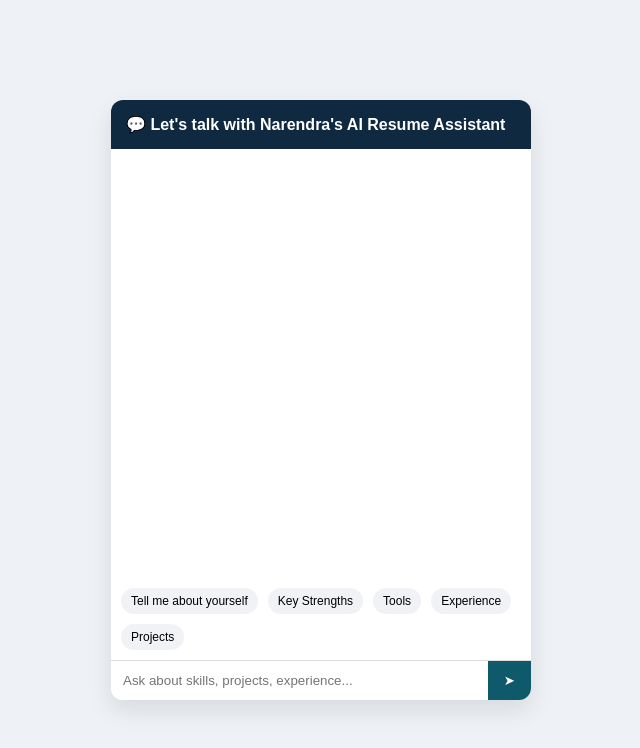
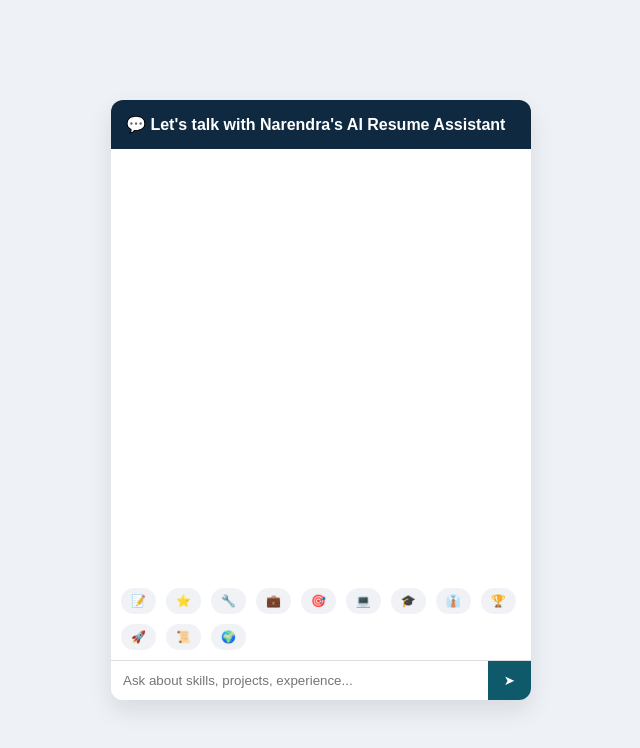
Before and after one commit to NarendraYenumula15/Let-s-chat, a website: page index.html in a window 1280 px wide. Shown: the whole page, without its empty margins (319-959 px from the left). Drawn offline with Linux system fonts and the light colour scheme.

Commit message:
Refactor chat suggestion buttons in index.html
Updated chat suggestions with buttons and removed old buttons.

```diff
--- a/index.html
+++ b/index.html
@@ -2,14 +2,10 @@
 <html lang="en">
 
 <head>
-
 <meta charset="UTF-8">
 <meta name="viewport" content="width=device-width, initial-scale=1.0">
-
 <title>Chat With Narendra Resume</title>
-
 <link rel="stylesheet" href="style.css">
-
 </head>
 
 <body>
@@ -22,39 +18,31 @@
 
 <div id="chat-box" class="chatbox"></div>
 
-<div class="suggestions">
+<div class="suggestions-wrapper">
+  <div class="suggestions">
 
-<button onclick="sendMessage('Tell me about yourself ?')">
-Tell me about yourself
-</button>
+    <button class="bubble bubble-1" onclick="sendMessage('Tell me about yourself ?')">📝</button>
+    <button class="bubble bubble-2" onclick="sendMessage('What are Narendra key strengths?')">⭐</button>
+    <button class="bubble bubble-3" onclick="sendMessage('What tools does Narendra use?')">🔧</button>
+    <button class="bubble bubble-4" onclick="sendMessage('Tell me about Narendra experience')">💼</button>
+    <button class="bubble bubble-5" onclick="sendMessage('What projects has Narendra worked on?')">🎯</button>
+    <button class="bubble bubble-6" onclick="sendMessage('What is Narendra technical skills?')">💻</button>
+    <button class="bubble bubble-7" onclick="sendMessage('Tell me about Narendra education')">🎓</button>
+    <button class="bubble bubble-8" onclick="sendMessage('What is Narendra work experience?')">👔</button>
+    <button class="bubble bubble-9" onclick="sendMessage('What achievements has Narendra accomplished?')">🏆</button>
+    <button class="bubble bubble-10" onclick="sendMessage('What are Narendra career goals?')">🚀</button>
+    <button class="bubble bubble-11" onclick="sendMessage('What certifications does Narendra have?')">📜</button>
+    <button class="bubble bubble-12" onclick="sendMessage('Tell me Narendra location and background')">🌍</button>
 
-<button onclick="sendMessage('What are Narendra key strengths?')">
-Key Strengths
-</button>
-
-<button onclick="sendMessage('What tools does Narendra use?')">
-Tools
-</button>
-
-<button onclick="sendMessage('Tell me about Narendra experience')">
-Experience
-</button>
-
-<button onclick="sendMessage('What projects has Narendra worked on?')">
-Projects
-</button>
-
+  </div>
 </div>
 
 <div class="chat-input">
-
 <input
 id="user-input"
 placeholder="Ask about skills, projects, experience..."
 />
-
 <button onclick="sendMessage()">➤</button>
-
 </div>
 
 </div>
```
